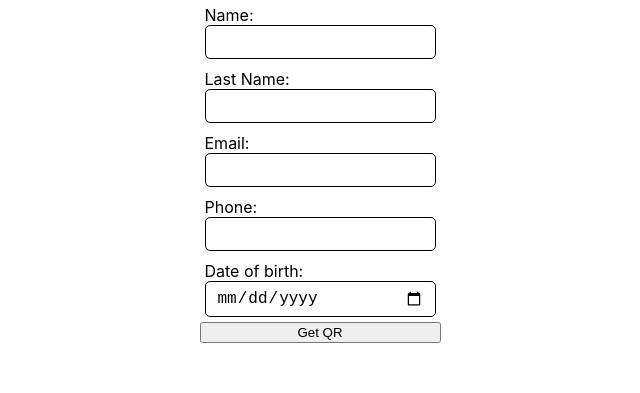
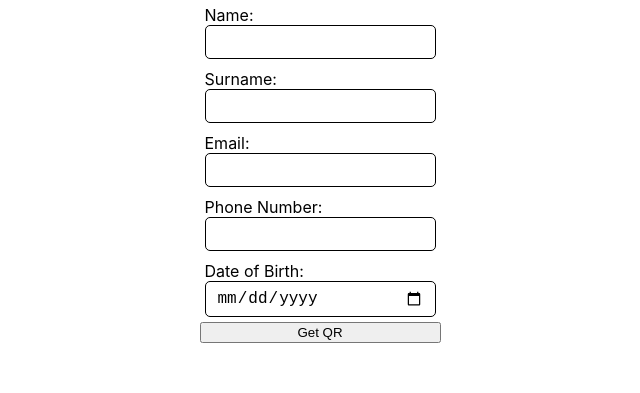
Before and after one commit to Superman128913/nextjs-qr-generator, a Next.js app: page / in a window 1280 px wide. Shown: the top 393 px of the page, without its empty margins (320-960 px from the left). Built offline with nearby package versions, Linux system fonts and the light colour scheme.

Commit message:
symplify structure

```diff
--- a/pages/index.js
+++ b/pages/index.js
@@ -19,14 +19,27 @@ export default function Home() {
   const [mask, updateMask] = useState(0);
   const [code, updateCode] = useState("");
   const [err, updateErr] = useState("");
+  const formItems = [
+    { type: "text", name: "name", text: "Name" },
+    { type: "text", name: "surname", text: "Surname" },
+    { type: "text", name: "email", text: "Email" },
+    { type: "tel", name: "phone", text: "Phone Number" },
+    { type: "date", name: "dob", text: "Date of Birth" },
+  ];
 
   const handleSubmit = (e) => {
     e?.preventDefault();
     const payload = { data: { ...inputs, timestamp: +new Date() }, mask };
-    const API = process.env.NODE_ENV === 'development' ? 'http://localhost:3000': 'https://qr-code-genetator-nextjs.vercel.app'
-    axios.post(API + '/api/scan', payload).then((response) => {
+    const API =
+      process.env.NODE_ENV === "development"
+        ? "http://localhost:3000"
+        : "https://qr-code-genetator-nextjs.vercel.app";
+    axios
+      .post(API + "/api/scan", payload)
+      .then((response) => {
         updateCode(response.data);
-    }).catch(err=>{
+      })
+      .catch((err) => {
         updateErr(err.data);
       });
   };
@@ -67,66 +80,20 @@ export default function Home() {
 
       <main className={styles.main}>
         <form onSubmit={handleSubmit} className="qr-form">
-          <label className="form-label">
-            Name:
+          {formItems.map((item, index) => (
+            <label className="form-label" key={index}>
+              {item.text}:
               <input
                 className="form-input"
-              type="text"
-              name="name"
-              aria-label="name"
-              value={inputs.name}
+                type={item.type}
+                name={item.name}
+                aria-label={item.name}
+                value={inputs[item.name]}
                 onChange={handleInputChange}
                 required
               />
             </label>
-          <label className="form-label">
-            Last Name:
-            <input
-              className="form-input"
-              type="text"
-              name="surname"
-              aria-label="surname"
-              value={inputs.surname}
-              onChange={handleInputChange}
-              required
-            />
-          </label>
-          <label className="form-label">
-            Email:
-            <input
-              className="form-input"
-              name="email"
-              type="email"
-              aria-label="email"
-              value={inputs.email}
-              onChange={handleInputChange}
-              required
-            />
-          </label>
-          <label className="form-label">
-            Phone:
-            <input
-              className="form-input"
-              name="phone"
-              aria-label="phone"
-              type="tel"
-              value={inputs.phone}
-              onChange={handleInputChange}
-              required
-            />
-          </label>
-          <label className="form-label">
-            Date of birth:
-            <input
-              className="form-input"
-              name="dob"
-              aria-label="dob"
-              type="date"
-              value={inputs.dob}
-              onChange={handleInputChange}
-              required
-            />
-          </label>
+          ))}
           <input type="submit" aria-label="submit" value="Get QR" />
         </form>
         {code && (
```
Lines whose indentation alone changed are shown as unchanged.
